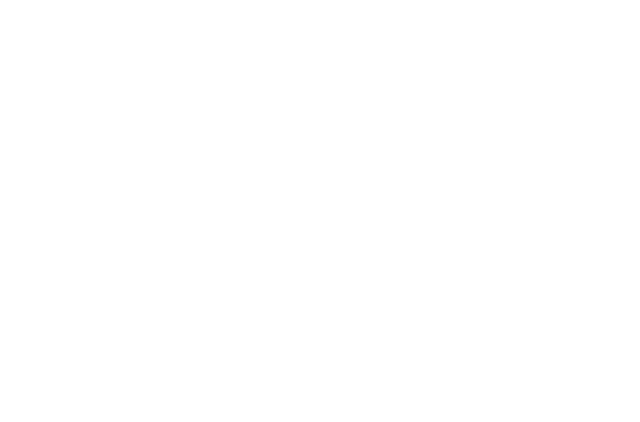
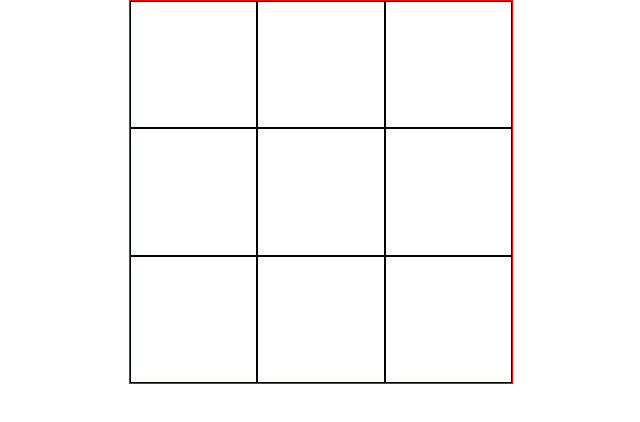
Before and after one commit to Deepspacediver/tic-tac-toe, a plain HTML site: page index.html in a window 1280 px wide. Shown: the whole page, without its empty margins (319-959 px from the left). Drawn offline with Linux system fonts and the light colour scheme.

Commit message:
added game board and styling

```diff
--- a/index.html
+++ b/index.html
@@ -8,7 +8,17 @@
     <title>Tic Tac Toe Game</title>
 </head>
 <body>
-
+    <div class="game-container">
+        <div class="game-tile"></div>
+        <div class="game-tile"></div>
+        <div class="game-tile"></div>
+        <div class="game-tile"></div>
+        <div class="game-tile"></div>
+        <div class="game-tile"></div>
+        <div class="game-tile"></div>
+        <div class="game-tile"></div>
+        <div class="game-tile"></div>
+    </div>
     <script src="/java.js"></script>
 </body>
 </html>
--- a/java.js
+++ b/java.js
@@ -1 +1,6 @@
 console.log("hello world")
+
+const game = (() => {
+    const gameBoard = [];
+    console.log(gameBoard)
+})();
--- a/style.css
+++ b/style.css
@@ -0,0 +1,27 @@
+*{
+    box-sizing: border-box;
+    border: 0;
+    margin: 0;
+}
+
+html{
+    width: 100%;
+    height: 100%;
+}
+
+.game-container{
+    border: 1px solid red;
+    display: flex;
+    width: 30vw;
+    height: 30vw;
+    margin: 0 auto;
+
+    flex-wrap: wrap;
+}
+
+.game-tile{
+    display: flex;
+    border: 1px solid black;
+    flex: 1 0 33%;
+    height: auto;
+}
```
